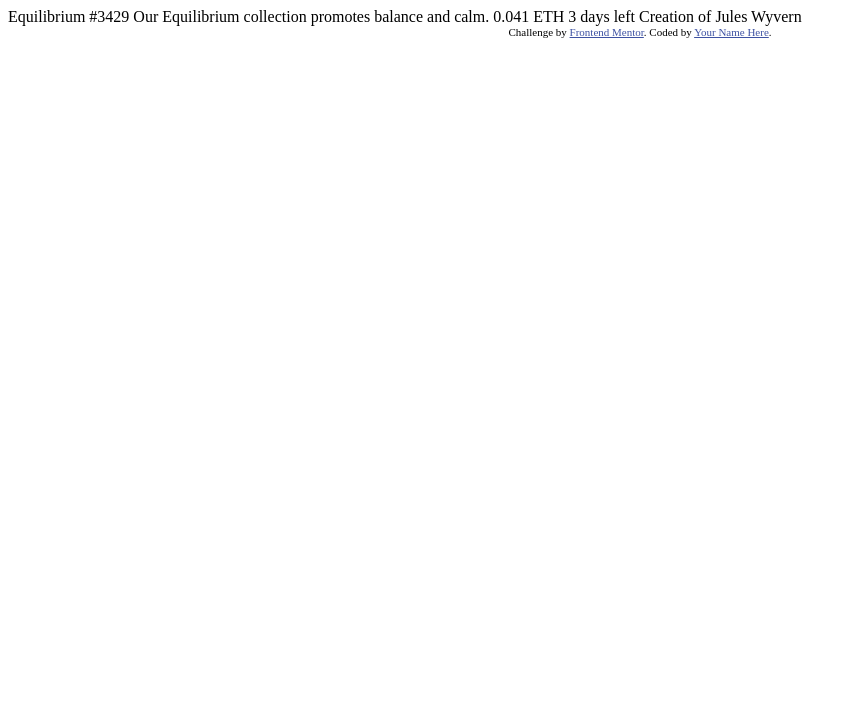
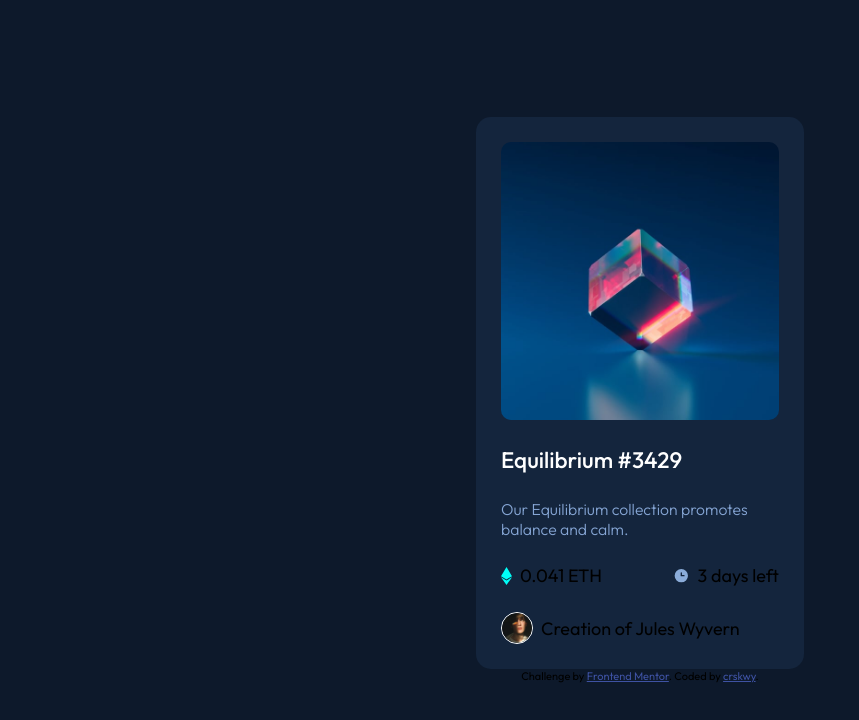
Before and after one commit to criskwy/NFT-preview-card-component, a plain HTML site: page index.html in a window 1280 px wide. Shown: the whole page, without its empty margins (0-859 px from the left). Drawn offline with Linux system fonts and the light colour scheme.

Commit message:
second commit

```diff
--- a/index.html
+++ b/index.html
@@ -7,7 +7,7 @@
   <link rel="icon" type="image/png" sizes="32x32" href="./images/favicon-32x32.png">
 
   <title>Frontend Mentor | NFT preview card component</title>
-
+<link rel="stylesheet" href="style.css">
   <!-- Feel free to remove these styles or customise in your own stylesheet 👍 -->
   <style>
     .attribution { font-size: 11px; text-align: center; }
@@ -15,19 +15,29 @@
   </style>
 </head>
 <body>
+<section class="card-container">
+  <img class="card-img" src="./images/image-equilibrium.jpg" alt="Un cubo translúcido con reflejos de colores neón flotando sobre una superficie azul brillante, emitiendo destellos de luz en un fondo oscuro.">
 
-  Equilibrium #3429
+ <h1 class="card-title">Equilibrium #3429</h1>
 
-  Our Equilibrium collection promotes balance and calm.
+  <p class="card-paragraph">Our Equilibrium collection promotes balance and calm.</p>
 
-  0.041 ETH
-  3 days left
+  <div class="card-ntf">
+    <div class="card-ntf-eth"><img class="card-ntf-eth-img" src="./images/icon-ethereum.svg" alt="ethereum icon"><p class="card-ntf-eth-p">0.041 ETH</p></div>
+    <div class="card-ntf-eth"><img class="card-ntf-eth-img" src="./images/icon-clock.svg" alt="gray clock icon"><p class="card-ntf-eth-p">3 days left</p></div>
+  </div>
 
-  Creation of Jules Wyvern
+  <div class="card-avatar">
+    <img class="card-avatar-img" src="./images/image-avatar.png" alt="">
+    <p class="card-avatar-p">Creation of Jules Wyvern</p>
+  </div>
 
-  <div class="attribution">
+</section>
+
+
+  <footer class="attribution">
     Challenge by <a href="https://www.frontendmentor.io?ref=challenge" target="_blank">Frontend Mentor</a>.
-    Coded by <a href="#">Your Name Here</a>.
-  </div>
+    Coded by <a href="#">crskwy</a>.
+  </footer>
 </body>
 </html>
--- /dev/null
+++ b/style.css
@@ -0,0 +1,78 @@
+@import url('https://fonts.googleapis.com/css2?family=Outfit:wght@100..900&display=swap');
+
+*{
+ margin: 0;
+ padding: 0;
+ box-sizing: border-box;
+}
+
+:root {
+  --Soft-blue: hsl(215, 51%, 70%);
+  --Cyan: hsl(178, 100%, 50%);
+  --Very-dark-blue-main-BG: hsl(217, 54%, 11%);
+  --Very-dark-blue-card-BG: hsl(216, 50%, 16%);
+  --Very-dark-blue-line: hsl(215, 32%, 27%);
+  --Gray-line: hsl(216, 48%, 68%);
+  --White: hsl(0, 0%, 100%);
+  --font-Outfit: 'Outfit', sans-serif;
+}
+
+
+
+body{
+    height: 100vh;
+    background-color: var(--Very-dark-blue-main-BG);
+    font-family: var(--font-Outfit);
+    font-size: 18px;
+    display: flex;
+    flex-direction: column;
+    justify-content: center;
+    align-items: center;
+}
+
+.card-container{
+    background-color: var(--Very-dark-blue-card-BG);
+    width: 328px;
+    /* height: 542px; */
+    border-radius: 15px;
+    display: flex;
+    flex-direction: column;
+    padding: 25px;
+    gap: 25px;
+}
+
+.card-img {
+    width: 278px;
+    height: 278px;
+    border-radius: 10px;
+
+}
+.card-title{
+    font-size: 1.25em;
+    color: var(--White);
+    font-weight: 500;
+}
+.card-paragraph{
+    color: var(--Gray-line);
+    font-size: 0.875em;
+    font-weight: 300;
+}
+
+.card-ntf {
+    display: flex;
+    justify-content: space-between;
+}
+
+.card-ntf-eth, .card-avatar {
+    display:flex;
+    align-items: center;
+    gap: 8px;
+}
+
+
+.card-avatar-img{
+    width: 32px;
+    height: 32px;
+    border-radius: 50%;
+    border: 1px solid var(--White);
+}
```
